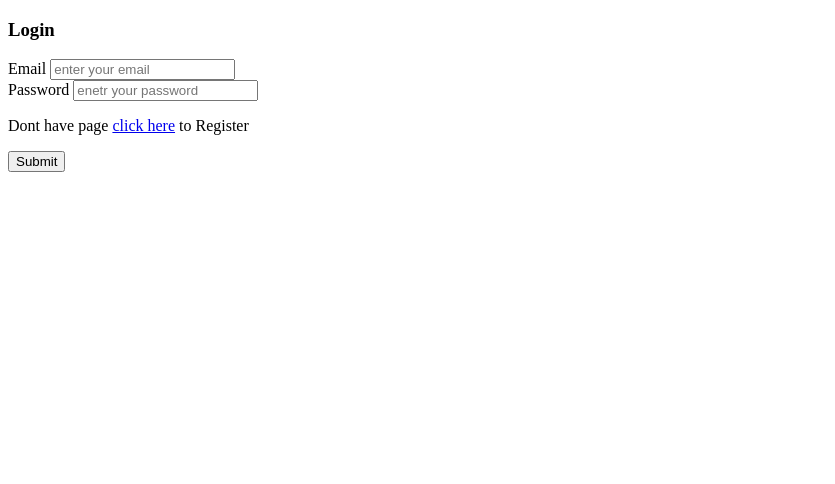
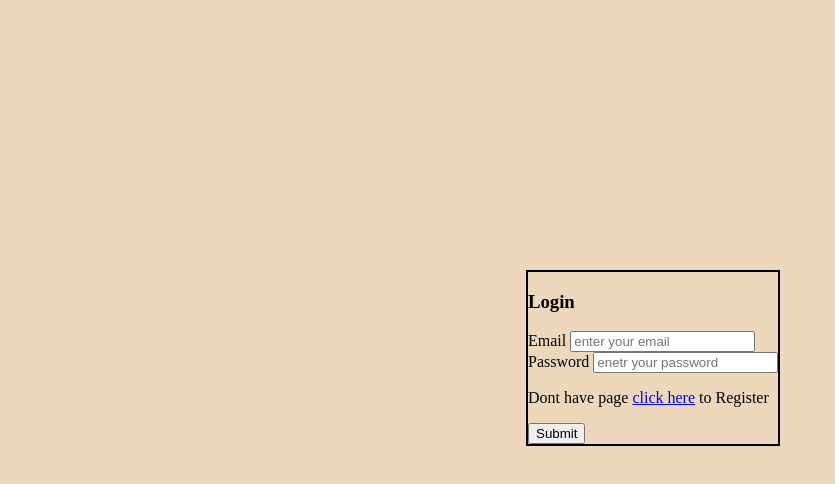
Before and after one commit to gauri-mahashabde/30-Days-of-HTML-and-CSS, a website: page HTML_forms/Application_form/login.html in a window 1280 px wide. Shown: the whole page, without its empty margins (0-835 px from the left). Drawn offline with Linux system fonts and the light colour scheme.

Commit message:
Login page added

```diff
--- /dev/null
+++ b/HTML_forms/Application_form/login.css
@@ -0,0 +1,11 @@
+body {
+  background-color: rgb(238, 216, 187);
+}
+
+.container {
+  border: 2px solid black;
+  position: absolute;
+  top: 40%;
+  left: 45%;
+  margin: -50px 0 0 -50px;
+}
--- a/HTML_forms/Application_form/login.html
+++ b/HTML_forms/Application_form/login.html
@@ -4,11 +4,12 @@
     <meta charset="UTF-8">
     <meta http-equiv="X-UA-Compatible" content="IE=edge">
     <meta name="viewport" content="width=device-width, initial-scale=1.0">
+    <link rel="stylesheet" href= "login.css" />
     <title>Login</title>
 </head>
 <body>
     <div class="container">
-        <div class="main">
+
             <h3>Login</h3>
             <label>Email</label>
             <input type="mail"  name="mail" placeholder="enter your email"/> <br />
@@ -17,7 +18,7 @@
             <p>Dont have page <a href = "Register.html"> click here</a> to Register</p>
             <button type="submit">Submit</button>
 
-        </div>
+
     </div>
 </body>
 </html>
```
Also changed, not shown: HTML_forms/Application_form/Register.html (+1 -0 lines), HTML_forms/Application_form/home.html (renamed from HTML_forms/Application_form/index.html), HTML_forms/Application_form/register.css (added).
